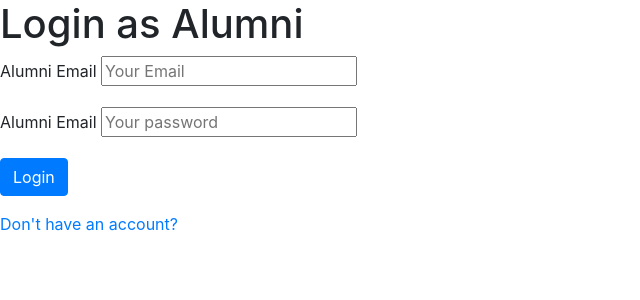
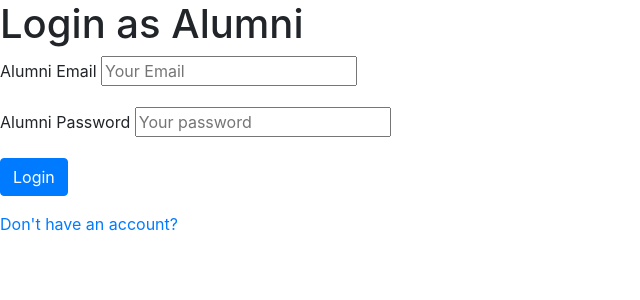
Before and after one commit to ShowmickKar/FIND-YOUR-BRACU-MATES-CSE370-PROJECT-SPRING-2022, a PHP site: page /alumni_login.php in a window 1280 px wide. Shown: the top 300 px of the page, without its empty margins (0-640 px from the left). Run offline with PHP 8.4, Linux system fonts and the light colour scheme.

Commit message:
Update alumni_login.php

```diff
--- a/alumni_login.php
+++ b/alumni_login.php
@@ -22,7 +22,7 @@
             </div>
             <div class="form-group">
                 <label for="password">
-                    Alumni Email
+                    Alumni Password
                 </label>
                 <input type="password" name="password" placeholder="Your password" value="">
             </div>
```
